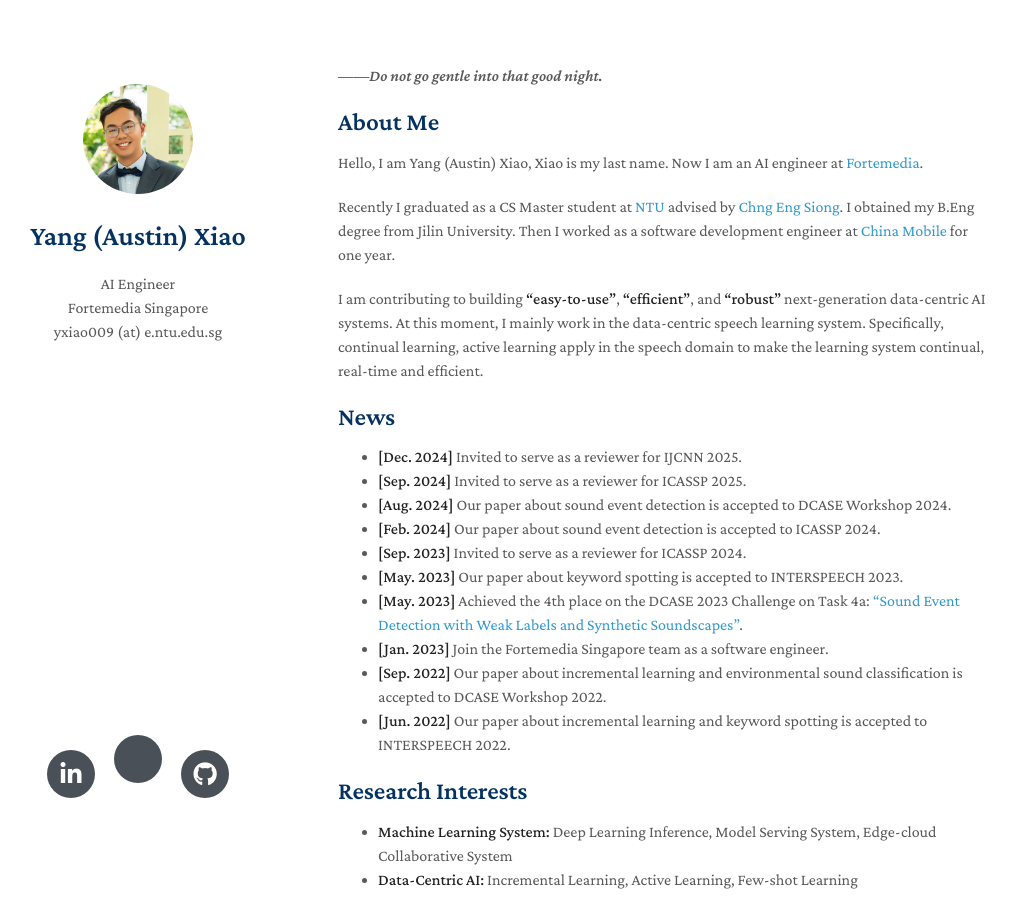
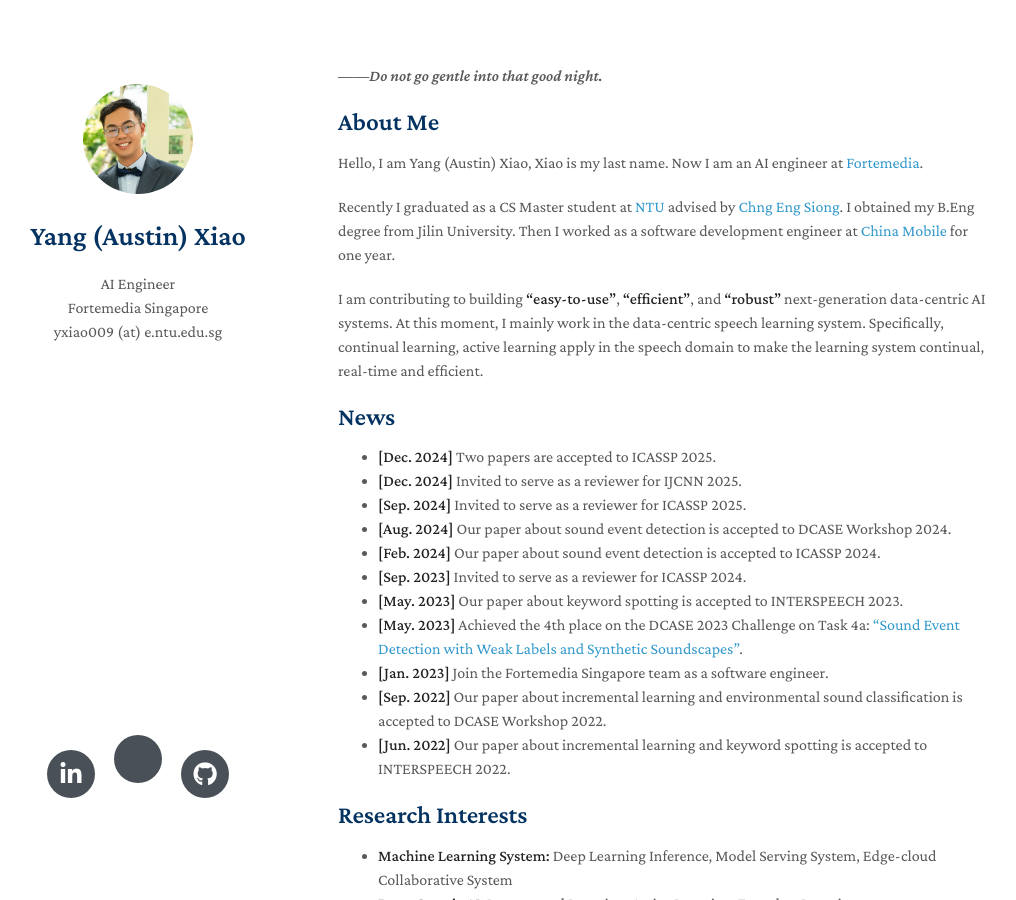
Before and after one commit to swagshaw/swagshaw.github.io, a Jekyll site: the page built from index.md, in a window 1280 px wide and 900 px high. Shown: the whole window, without its empty margins (132-1148 px from the left). Built offline with Jekyll 4.4.1, drawn with Linux system fonts in a browser that asks for light colours; nearby versions of some CDN libraries; a style sheet for code colours, icons or effects is not loaded.

Commit message:
Update index.md

```diff
--- a/index.md
+++ b/index.md
@@ -12,6 +12,7 @@ I am contributing to building **"easy-to-use"**, **"efficient"**, and  **"robust
 
 
 ## News
+- **[Dec. 2024]** Two papers are accepted to ICASSP 2025.
 - **[Dec. 2024]** Invited to serve as a reviewer for IJCNN 2025.
 - **[Sep. 2024]** Invited to serve as a reviewer for ICASSP 2025.
 - **[Aug. 2024]** Our paper about sound event detection is accepted to DCASE Workshop 2024.
```
